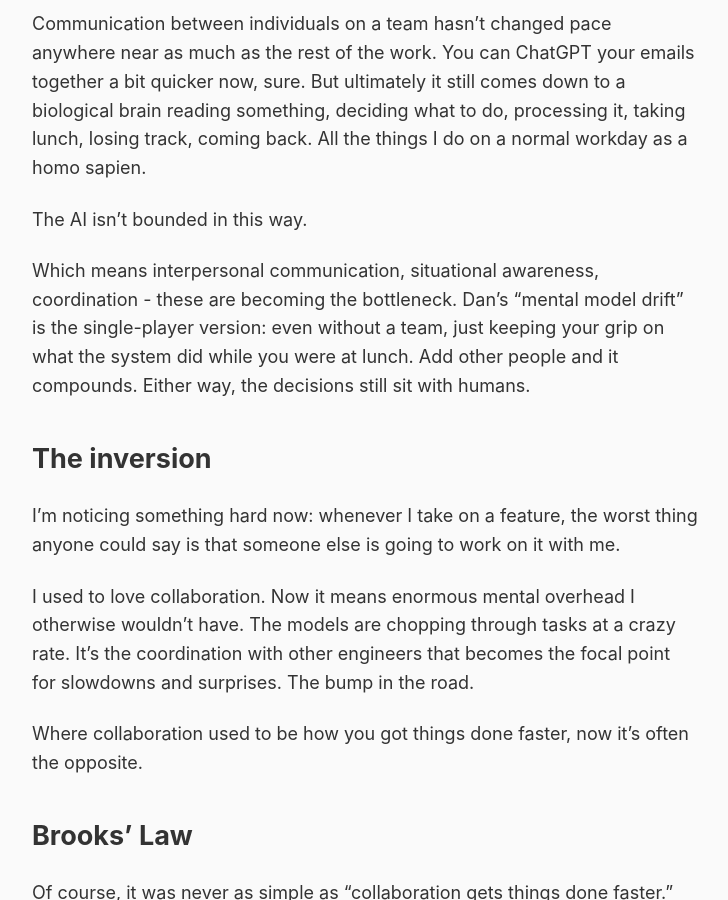
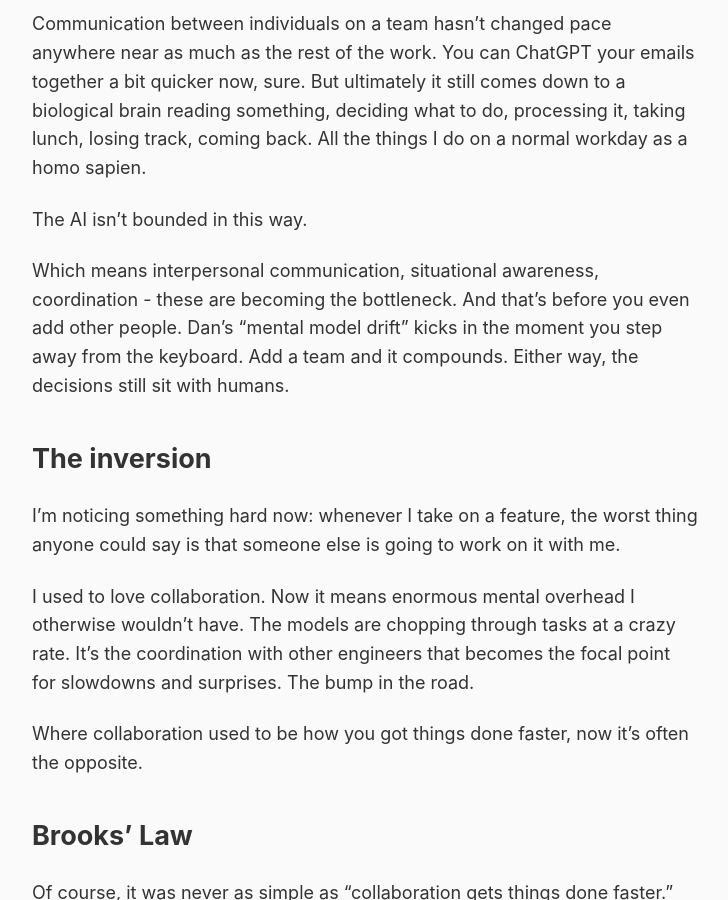
Before and after one commit to rob137/rob137.github.io, a Jekyll site: the page built from _posts/2026-01-03-brooks-law-redux.md, in a window 1280 px wide and 900 px high, scrolled down 1675 px. Shown: the whole window, without its empty margins (275-1003 px from the left). Built offline with Jekyll 4.4.1, drawn with Linux system fonts in a browser that asks for light colours.

Commit message:
Remove AI writing pattern
🤖 Generated with [Claude Code](https://claude.com/claude-code)

Co-Authored-By: Claude Opus 4.5 <noreply@anthropic.com>

```diff
--- a/_posts/2026-01-03-brooks-law-redux.md
+++ b/_posts/2026-01-03-brooks-law-redux.md
@@ -36,7 +36,7 @@ Communication between individuals on a team hasn't changed pace anywhere near as
 
 The AI isn't bounded in this way.
 
-Which means interpersonal communication, situational awareness, coordination - these are becoming the bottleneck. Dan's "mental model drift" is the single-player version: even without a team, just keeping your grip on what the system did while you were at lunch. Add other people and it compounds. Either way, the decisions still sit with humans.
+Which means interpersonal communication, situational awareness, coordination - these are becoming the bottleneck. And that's before you even add other people. Dan's "mental model drift" kicks in the moment you step away from the keyboard. Add a team and it compounds. Either way, the decisions still sit with humans.
 
 ## The inversion
 
```
